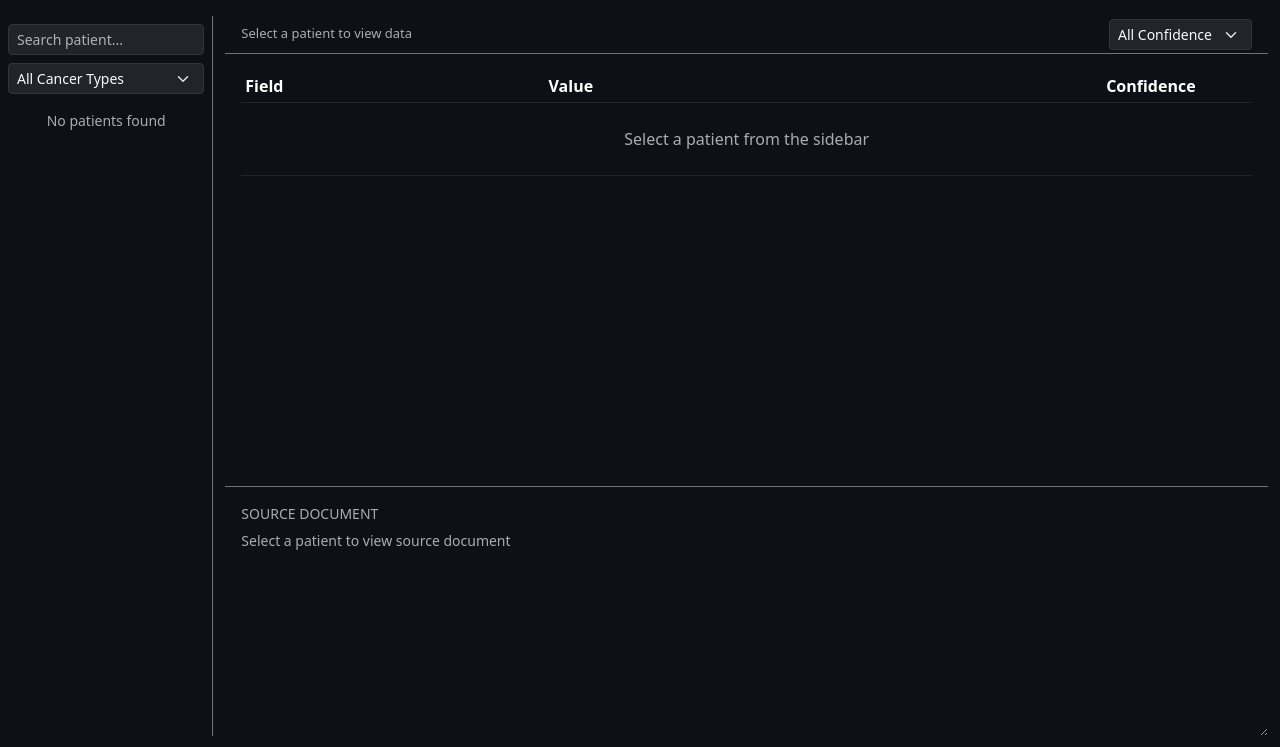
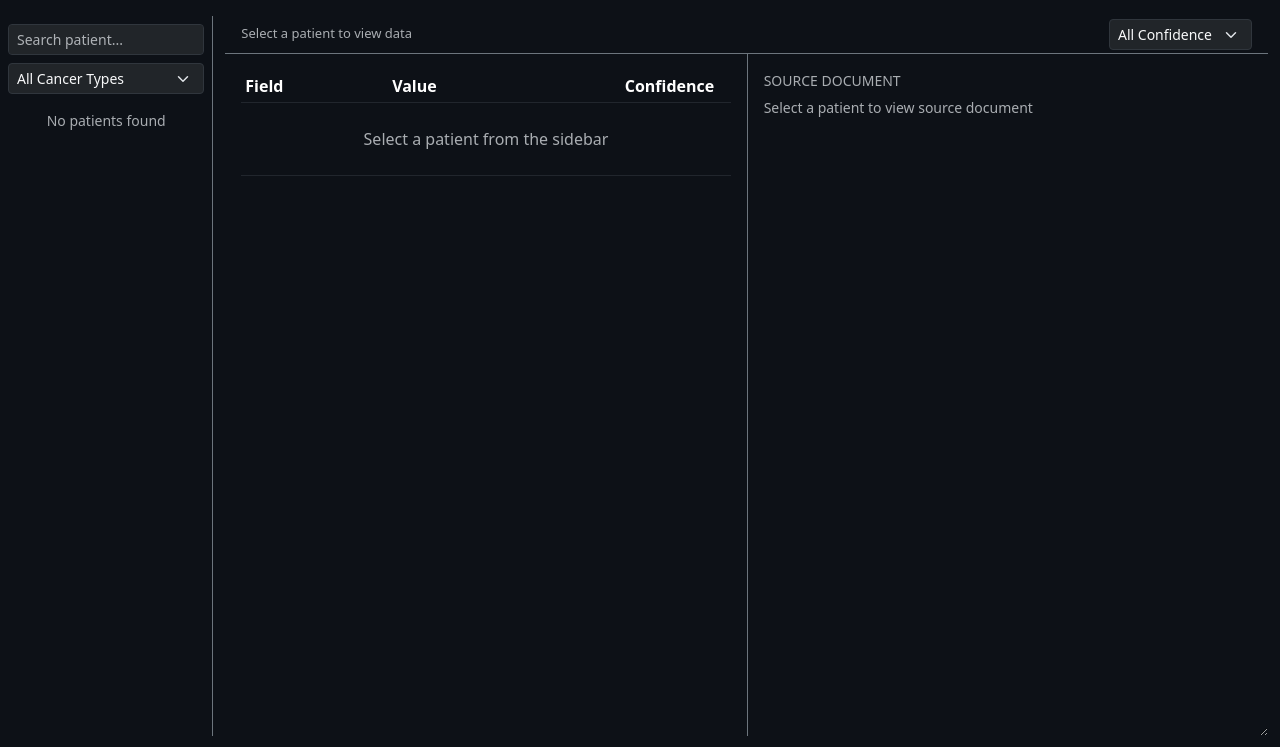
Before and after one commit to EndryuN/Clinical-AI, a Flask app: page /review in a window 1280 px wide. Shown: the part 53-800 px from the top of the page. Run offline with Flask 3, Linux system fonts and the light colour scheme; data that the repository does not hold is empty; some libraries are stand-ins or nearby versions.

Commit message:
fix: move source panel beside field table in review page
Source document was at the bottom requiring scroll; now it sits in the right half of the main area alongside the field table, both filling the viewport height.

Co-Authored-By: Claude Sonnet 4.6 <noreply@anthropic.com>

```diff
--- a/templates/review.html
+++ b/templates/review.html
@@ -21,15 +21,15 @@
     </div>
 
     <!-- Main Content -->
-    <div class="col-md-10 d-flex flex-column">
+    <div class="col-md-10 d-flex flex-column" style="min-width:0;">
         <!-- Group Tabs + Confidence Filter -->
-        <div class="d-flex align-items-center border-bottom border-secondary">
-            <ul class="nav nav-tabs flex-grow-1 border-0" id="group-tabs">
+        <div class="d-flex align-items-center border-bottom border-secondary flex-shrink-0">
+            <ul class="nav nav-tabs flex-grow-1 border-0" id="group-tabs" style="flex-wrap:nowrap; overflow-x:auto;">
                 <li class="nav-item">
                     <span class="nav-link text-muted">Select a patient to view data</span>
                 </li>
             </ul>
-            <div class="px-3">
+            <div class="px-3 flex-shrink-0">
                 <select class="form-select form-select-sm bg-dark text-light" style="width:auto"
                         onchange="filterConfidence(this.value)">
                     <option value="">All Confidence</option>
@@ -41,14 +41,17 @@
             </div>
         </div>
 
+        <!-- Field Table + Source Panel side by side -->
+        <div class="d-flex flex-grow-1" style="min-height:0;">
+
             <!-- Field Table -->
-        <div class="flex-grow-1 overflow-auto p-3">
+            <div class="overflow-auto p-3" style="flex:0 0 50%; min-width:0;">
                 <table class="table table-dark table-sm table-hover">
                     <thead>
                         <tr>
                             <th style="width:30%">Field</th>
-                        <th style="width:50%">Value</th>
-                        <th style="width:20%" class="text-center">Confidence</th>
+                            <th style="width:45%">Value</th>
+                            <th style="width:25%" class="text-center">Confidence</th>
                         </tr>
                     </thead>
                     <tbody id="field-table-body">
@@ -57,8 +60,8 @@
                 </table>
             </div>
 
-        <!-- Source Text Panel -->
-        <div id="source-panel" class="border-top border-secondary p-3" style="min-height: 250px; resize: vertical; overflow-y: auto;">
+            <!-- Source Panel -->
+            <div id="source-panel" class="border-start border-secondary overflow-auto p-3" style="flex:1; min-width:0;">
                 <div class="text-muted small text-uppercase mb-1">Source Document</div>
                 <div id="source-warning" class="d-none alert alert-danger py-1 small mt-1 mb-2">
                     Value not found in source document — possible hallucination
@@ -66,6 +69,8 @@
                 <div id="source-table">
                     <span class="text-muted small">Select a patient to view source document</span>
                 </div>
+            </div>
+
         </div>
     </div>
 </div>
```
Lines whose indentation alone changed are shown as unchanged.
